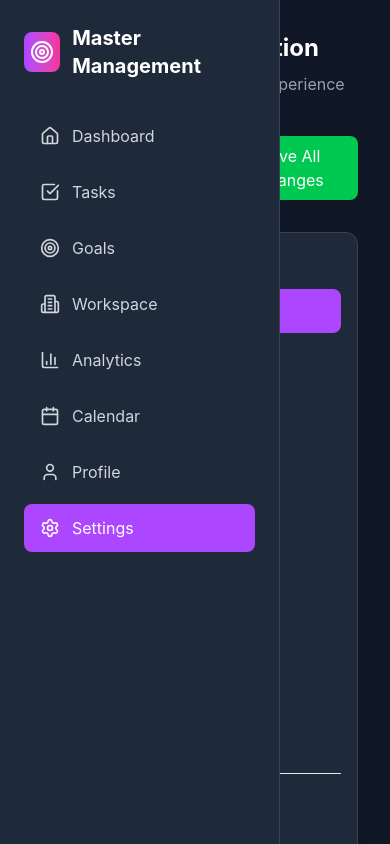
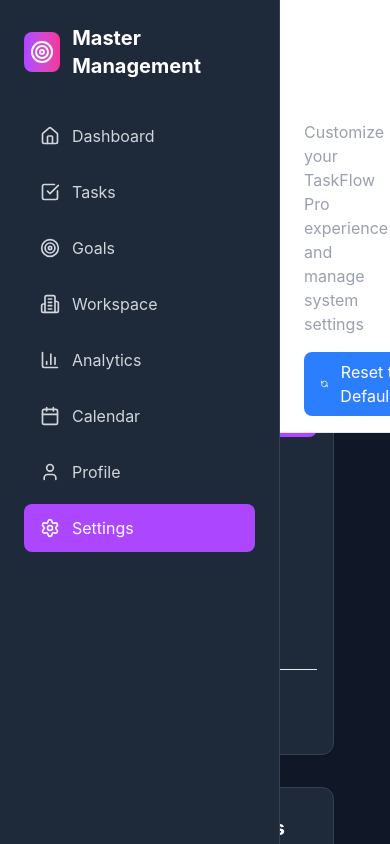
Before and after one commit to Regestrac/Master-Management-Frontend, a React (Vite) app: page /settings in a window 390 px wide. Shown: the top 844 px of the page. Built offline with nearby package versions, Linux system fonts and the light colour scheme; no server answers.

Commit message:
Fixed scroll issue and implemented signout in settings page.

```diff
--- /dev/null
+++ b/src/components/Modals/SignOutModal.tsx
@@ -0,0 +1,88 @@
+import { useState } from 'react';
+
+import clsx from 'clsx';
+import { LogOut, AlertTriangle } from 'lucide-react';
+
+import useModalStore from 'stores/modalStore';
+import { useProfileStore } from 'stores/profileStore';
+
+import ModalWrapper from 'components/Modals/ModalWrapper';
+
+const SignOutModal = () => {
+  const [loading, setLoading] = useState(false);
+
+  const darkMode = useProfileStore((state) => state.data.theme) === 'dark';
+  const { onSuccess } = useModalStore((state) => state.modals.signOutModal.extraProps || {}) as { onSuccess?: () => void };
+  const updateVisibility = useModalStore((state) => state.updateVisibility);
+
+  const handleCancel = () => updateVisibility({ modalType: 'signOutModal', isVisible: false });
+
+  const handleConfirm = () => {
+    if (!onSuccess) {
+      handleCancel();
+      return;
+    }
+    setLoading(true);
+    Promise.resolve(onSuccess()).finally(() => {
+      setLoading(false);
+      handleCancel();
+    });
+  };
+
+  return (
+    <ModalWrapper modalType='signOutModal'>
+      <div className='flex flex-col items-center text-center gap-4'>
+        <div className={clsx('p-3 rounded-full', darkMode ? 'bg-red-900/30' : 'bg-red-100')}>
+          <LogOut className={clsx('w-6 h-6', darkMode ? 'text-red-400' : 'text-red-600')} />
+        </div>
+        <h3 className={clsx('text-xl font-semibold', darkMode ? 'text-white' : 'text-gray-900')}>
+          Sign Out
+        </h3>
+        <div className='space-y-2'>
+          <p className={clsx('text-sm', darkMode ? 'text-gray-300' : 'text-gray-700')}>
+            Are you sure you want to sign out of your account?
+          </p>
+          <div className={clsx('flex items-center gap-2 p-3 rounded-lg text-sm', darkMode ? 'bg-red-900/20 text-red-300' : 'bg-red-50 text-red-700')}>
+            <AlertTriangle className='w-4 h-4 shrink-0' />
+            <span>You will need to sign in again to access your account.</span>
+          </div>
+        </div>
+      </div>
+
+      <div className='flex justify-end gap-3 mt-8'>
+        <button
+          type='button'
+          onClick={handleCancel}
+          disabled={loading}
+          className={clsx('px-4 py-2 text-sm font-medium rounded', darkMode
+            ? 'text-gray-300 bg-gray-700 hover:bg-gray-600 disabled:opacity-50'
+            : 'text-gray-700 bg-white border border-gray-300 hover:bg-gray-50 disabled:opacity-50')}
+        >
+          Cancel
+        </button>
+        <button
+          type='button'
+          disabled={loading}
+          onClick={handleConfirm}
+          className={clsx('px-4 py-2 text-sm font-medium text-white rounded shadow inline-flex items-center gap-2', darkMode
+            ? 'bg-red-700 hover:bg-red-800 disabled:opacity-50'
+            : 'bg-red-600 hover:bg-red-700 disabled:opacity-50')}
+        >
+          {loading ? (
+            <>
+              <div className='w-4 h-4 border-2 border-white/30 border-t-white rounded-full animate-spin' />
+              Signing Out...
+            </>
+          ) : (
+            <>
+              <LogOut className='w-4 h-4' />
+              Sign Out
+            </>
+          )}
+        </button>
+      </div>
+    </ModalWrapper>
+  );
+};
+
+export default SignOutModal;
--- a/src/components/Modals/index.tsx
+++ b/src/components/Modals/index.tsx
@@ -5,6 +5,7 @@ import ConfirmDeleteModal from 'components/Modals/ConfirmDeleteModal';
 import WorkspaceModal from 'components/Modals/WorkspaceModal';
 import ManageMembersModal from 'components/Modals/ManageMembersModal';
 import LeaveWorkspaceModal from 'components/Modals/LeaveWorkspaceModal';
+import SignOutModal from 'components/Modals/SignOutModal';
 
 const Modals = () => {
   const {
@@ -13,6 +14,7 @@ const Modals = () => {
     workspaceModal,
     manageMembersModal,
     leaveWorkspaceModal,
+    signOutModal,
   } = useModalStore((state) => state.modals);
 
   return (
@@ -22,6 +24,7 @@ const Modals = () => {
       {workspaceModal.isVisible && <WorkspaceModal />}
       {manageMembersModal.isVisible && <ManageMembersModal />}
       {leaveWorkspaceModal.isVisible && <LeaveWorkspaceModal />}
+      {signOutModal.isVisible && <SignOutModal />}
     </>
   );
 };
--- a/src/components/Settings/Settings.tsx
+++ b/src/components/Settings/Settings.tsx
@@ -1,6 +1,12 @@
-import { themes, useTheme } from 'context/themeHelpers';
+import { useState, useEffect, useRef } from 'react';
+
+import { toast } from 'react-toastify';
+import { FormProvider, useForm } from 'react-hook-form';
 
 import { useProfileStore } from 'stores/profileStore';
+import useModalStore from 'stores/modalStore';
+
+import { logout } from 'services/auth';
 
 import GeneralSettings from 'components/Settings/GeneralSettings';
 import AppreanceSettings from 'components/Settings/AppreanceSettings';
@@ -9,18 +15,97 @@ import DataAndStorageSettings from 'components/Settings/DataAndStorageSettings';
 import AdvancedSettings from 'components/Settings/AdvancedSettings';
 import AboutSection from 'components/Settings/AboutSection';
 
+const settingsCategories = [
+  { id: 'general', icon: '⚙️', label: 'General' },
+  { id: 'appearance', icon: '🎨', label: 'Appearance' },
+  { id: 'productivity', icon: '⚡', label: 'Productivity' },
+  { id: 'notifications', icon: '🔔', label: 'Notifications' },
+  { id: 'data', icon: '💾', label: 'Data & Storage' },
+  { id: 'privacy', icon: '🔒', label: 'Privacy & Security' },
+  { id: 'integrations', icon: '🔗', label: 'Integrations' },
+  { id: 'advanced', icon: '🔧', label: 'Advanced' },
+  { id: 'about', icon: 'ℹ️', label: 'About' },
+];
+
 const Settings = () => {
-  const { theme: currentTheme, setTheme } = useTheme();
-
-  const themeOptions = Object.keys(themes) as Array<keyof typeof themes>;
+  const [activeSection, setActiveSection] = useState('general');
+  const sectionRefs = useRef<{ [key: string]: HTMLElement | null }>({});
 
   const darkMode = useProfileStore((state) => state.data.theme) === 'dark';
+  const updateVisibility = useModalStore((state) => state.updateVisibility);
+
+  const methods = useForm();
+
+  // Handle sign out
+  const handleSignOut = () => {
+    logout()
+      .then(() => {
+        toast.success('Successfully signed out');
+        // Navigate to login page
+        const event = new CustomEvent('custom-navigation', {
+          detail: { url: '/auth/login', replace: true },
+        });
+        window.dispatchEvent(event);
+      })
+      .catch(() => {
+        toast.error('Failed to sign out. Please try again.');
+      });
+  };
+
+  // Open sign out modal
+  const openSignOutModal = () => {
+    updateVisibility({
+      modalType: 'signOutModal',
+      isVisible: true,
+      extraProps: {
+        onSuccess: handleSignOut,
+      },
+    });
+  };
+
+  // Scroll spy functionality
+  useEffect(() => {
+    const handleScroll = () => {
+      const scrollPosition = window.scrollY + 120; // Offset for fixed header
+      for (const category of settingsCategories) {
+        const element = sectionRefs.current[category.id];
+        if (element) {
+          const { offsetTop, offsetHeight } = element;
+          if (scrollPosition >= offsetTop && scrollPosition < offsetTop + offsetHeight) {
+            setActiveSection(category.id);
+            break;
+          }
+        }
+      }
+    };
+
+    window.addEventListener('scroll', handleScroll);
+    return () => window.removeEventListener('scroll', handleScroll);
+  }, []);
+
+  // Scroll to section function
+  const scrollToSection = (sectionId: string) => {
+    const element = sectionRefs.current[sectionId];
+    if (element) {
+      const headerOffset = 120; // Account for fixed header height + padding
+      const elementPosition = element.offsetTop - headerOffset;
+      window.scrollTo({
+        top: elementPosition,
+        behavior: 'smooth',
+      });
+    }
+  };
+
+  // Set section ref
+  const setSectionRef = (id: string) => (el: HTMLElement | null) => {
+    sectionRefs.current[id] = el;
+  };
 
   return (
-    <>
     <div>
-        {/* Settings Header */}
-        <div className='flex flex-col lg:flex-row lg:items-center justify-between gap-4 mb-8'>
+      {/* Settings Header - Fixed */}
+      <div className='fixed top-0 left-70 right-0 z-50 bg-white dark:bg-gray-900 border-b border-gray-200 dark:border-gray-700 px-6 py-4'>
+        <div className='flex flex-col lg:flex-row lg:items-center justify-between gap-4'>
           <div>
             <h3 className='text-2xl font-bold mb-2'>Settings & Configuration</h3>
             <p className={`${darkMode ? 'text-gray-400' : 'text-gray-600'}`}>
@@ -42,27 +127,21 @@ const Settings = () => {
             </button>
           </div>
         </div>
+      </div>
 
+      {/* Main Content with top margin to account for fixed header */}
+      <div className='mt-24 px-6'>
         <div className='grid grid-cols-1 lg:grid-cols-4 gap-8'>
           {/* Settings Navigation */}
           <div className='lg:col-span-1'>
-            <div className={`${darkMode ? 'bg-gray-800 border-gray-700' : 'bg-white border-gray-200'} rounded-xl p-4 border shadow-sm sticky top-4`}>
+            <div className={`${darkMode ? 'bg-gray-800 border-gray-700' : 'bg-white border-gray-200'} rounded-xl p-4 border shadow-sm sticky top-28`}>
               <h4 className='font-semibold mb-4'>Settings Categories</h4>
               <nav className='space-y-2'>
-                {[
-                  { id: 'general', icon: '⚙️', label: 'General', active: true },
-                  { id: 'appearance', icon: '🎨', label: 'Appearance' },
-                  { id: 'productivity', icon: '⚡', label: 'Productivity' },
-                  { id: 'notifications', icon: '🔔', label: 'Notifications' },
-                  { id: 'data', icon: '💾', label: 'Data & Storage' },
-                  { id: 'privacy', icon: '🔒', label: 'Privacy & Security' },
-                  { id: 'integrations', icon: '🔗', label: 'Integrations' },
-                  { id: 'advanced', icon: '🔧', label: 'Advanced' },
-                  { id: 'about', icon: 'ℹ️', label: 'About' },
-                ].map(({ id, icon, label, active }) => (
+                {settingsCategories.map(({ id, icon, label }) => (
                   <button
                     key={id}
-                    className={`w-full flex items-center space-x-3 px-3 py-2 rounded-lg text-left transition-colors ${active
+                    onClick={() => scrollToSection(id)}
+                    className={`w-full flex items-center space-x-3 px-3 py-2 rounded-lg text-left transition-colors cursor-pointer ${activeSection === id
                       ? 'bg-purple-500 text-white'
                       : darkMode
                         ? 'text-gray-300 hover:bg-gray-700'
@@ -75,7 +154,10 @@ const Settings = () => {
               </nav>
 
               <div className='mt-6 pt-6 border-t border-gray-200 dark:border-gray-700'>
-                <button className='w-full flex items-center space-x-3 px-3 py-2 rounded-lg text-left text-red-500 hover:bg-red-50 dark:hover:bg-red-900/20 transition-colors'>
+                <button
+                  onClick={openSignOutModal}
+                  className='w-full flex items-center space-x-3 px-3 py-2 rounded-lg text-left text-red-500 hover:bg-red-50 dark:hover:bg-red-900/20 transition-colors cursor-pointer'
+                >
                   <span className='text-lg'>🚪</span>
                   <span className='text-sm font-medium'>Sign Out</span>
                 </button>
@@ -85,44 +167,35 @@ const Settings = () => {
 
           {/* Settings Content */}
           <div className='lg:col-span-3 space-y-8'>
+            <FormProvider {...methods}>
+              <div ref={setSectionRef('general')}>
                 <GeneralSettings />
+              </div>
 
+              <div ref={setSectionRef('appearance')}>
                 <AppreanceSettings />
+              </div>
 
+              <div ref={setSectionRef('productivity')}>
                 <ProductivitySettings />
+              </div>
 
+              <div ref={setSectionRef('data')}>
                 <DataAndStorageSettings />
+              </div>
 
+              <div ref={setSectionRef('advanced')}>
                 <AdvancedSettings />
+              </div>
 
+              <div ref={setSectionRef('about')}>
                 <AboutSection />
+              </div>
+            </FormProvider>
           </div>
         </div>
       </div>
-
-      {/* Old UI */}
-      <div className='settings-container'>
-        <h1 className='settings-title'>Settings</h1>
-
-        <div className='settings-section'>
-          <h2 className='settings-section-title'>Theme</h2>
-          <div className='theme-grid'>
-            {themeOptions.map((themeName) => (
-              <div
-                key={themeName}
-                className={`theme-option ${currentTheme === themeName ? 'active' : ''}`}
-                onClick={() => setTheme(themeName)}
-              >
-                <div className={`theme-preview theme-preview-${themeName}`} />
-                <span className='theme-name'>
-                  {themeName.charAt(0).toUpperCase() + themeName.slice(1)}
-                </span>
     </div>
-            ))}
-          </div>
-        </div>
-      </div>
-    </>
   );
 };
 
--- a/src/helpers/sharedTypes.ts
+++ b/src/helpers/sharedTypes.ts
@@ -52,7 +52,13 @@ export type ModalTypes = {
   extraProps?: ModalPropsType;
 };
 
-export type ModalNamesType = 'switchTaskModal' | 'confirmDeleteModal' | 'workspaceModal' | 'manageMembersModal' | 'leaveWorkspaceModal';
+export type ModalNamesType =
+  | 'switchTaskModal'
+  | 'confirmDeleteModal'
+  | 'workspaceModal'
+  | 'manageMembersModal'
+  | 'leaveWorkspaceModal'
+  | 'signOutModal';
 
 export type Member = {
   id: number;
--- a/src/stores/modalStore.ts
+++ b/src/stores/modalStore.ts
@@ -22,6 +22,7 @@ const useModalStore = create<ModalStoreType>((set) => ({
     workspaceModal: emptyModal,
     manageMembersModal: emptyModal,
     leaveWorkspaceModal: emptyModal,
+    signOutModal: emptyModal,
   },
 
   updateVisibility: ({ modalType, isVisible, extraProps }) => set((state) => ({
```
Lines whose indentation alone changed are shown as unchanged.
